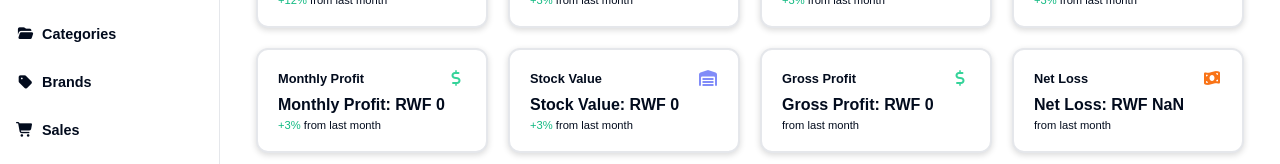
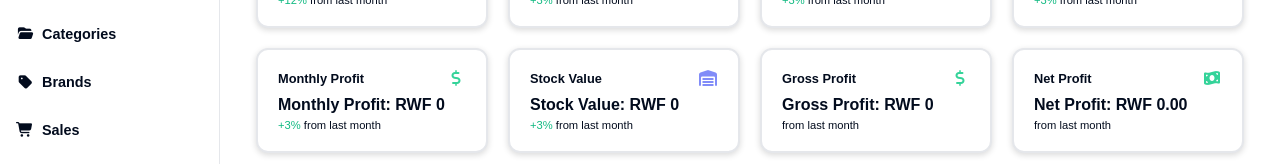
Before and after one commit to PrinceCuthbert/Inventory-Management-System, a React (Vite) app: page /HomePage/dashboard in a window 1280 px wide. Shown: the part 257-421 px from the top of the page. Built offline with nearby package versions, Linux system fonts and the light colour scheme.

Commit message:
Matched the cards in dashboard with the actual a

```diff
--- a/src/hooks/useNetProfit.js
+++ b/src/hooks/useNetProfit.js
@@ -5,7 +5,7 @@ import { useExpenses } from "./useExpenses"; // your expenses hook
 
 export function useNetProfit(sales, products, expenses) {
   const { total: grossProfit } = useProfit(sales, products);
-  const { total: totalExpenses } = useExpenses(expenses);
+  const { total: totalExpenses } = useExpenses(expenses || []);
 
   return useMemo(() => {
     const netProfit = grossProfit - totalExpenses;
--- a/src/pages/Dashboard.jsx
+++ b/src/pages/Dashboard.jsx
@@ -8,9 +8,11 @@ import StockDoughnutChart from "@/components/chartjs/StockDoughnutChart"; // Pay
 import "@/css/dashboard.css";
 import StatCard from "@/components/statCard";
 import { calculateProfit } from "@/utils/profitUtils";
+import { useProfit } from "@/hooks/useProfit";
 
 import { useNetProfit } from "@/hooks/useNetProfit";
-// import { useExpenses } from "@/hooks/useExpenses"; // to pass expenses
+import { useExpenses } from "@/hooks/useExpenses";
+// // to pass expenses
 
 import { useOutletContext } from "react-router-dom";
 
@@ -24,19 +26,26 @@ const Dashboard = () => {
   } = useOutletContext();
 
   // Gross Profit
-  const { profitLabel, displayAmount: grossProfitDisplay } = calculateProfit(
-    sales,
-    products
-  );
+  const {
+    displayAmount: grossProfitDisplay,
+    profitLabel,
+    totalProfit: grossProfit,
+  } = useProfit(sales, products);
+
+  const { total: totalExpenses } = useExpenses(expenses || []);
+  const netProfit = grossProfit - totalExpenses;
 
   console.log("Expenses inside Dashboard:", expenses);
 
   // Net Profit
-  const {
-    netProfit,
-    displayAmount: netProfitDisplay,
-    label: netProfitLabel,
-  } = useNetProfit(sales, products, expenses);
+  // const {
+  //   netProfit,
+  //   displayAmount: netProfitDisplay,
+  //   label: netProfitLabel,
+  // } = useNetProfit(sales, products, expenses);
+
+  const netProfitDisplay = Math.abs(netProfit).toFixed(2);
+  const netProfitLabel = netProfit >= 0 ? "Net Profit" : "Net Loss";
 
   // ✅ Dynamic stats
   const totalProducts = products.length;
@@ -91,7 +100,13 @@ const Dashboard = () => {
     );
   }, [products]);
 
-  // console.log("Expenses:", expenses);
+  // const { total: grossProfit } = useProfit(sales, products);
+  // const { total: totalExpenses } = useExpenses(expenses || []);
+
+  console.log("Gross Profit:", grossProfit);
+  console.log("Total Expenses:", totalExpenses);
+  console.log("Net Profit:", grossProfit - totalExpenses);
+
   return (
     <div className="dashboard-container">
       <h1 className="dashboard-title">Admin Dashboard</h1>
@@ -118,9 +133,17 @@ const Dashboard = () => {
           color="#4ade80"
           percentageColor="#10b981"
         />
+        {/* <StatCard
+          title="Total Sales"
+          value={salesThisMonth.length}
+          icon="fa-shopping-cart"
+          percentage="+3%"
+          color="#c084fc"
+          percentageColor="#10b981"
+        /> */}
         <StatCard
           title="Total Sales"
-          value={salesThisMonth.length}
+          value={sales.length}
           icon="fa-shopping-cart"
           percentage="+3%"
           color="#c084fc"
@@ -154,20 +177,19 @@ const Dashboard = () => {
           percentageColor="#10b981"
         />
         <StatCard
-          title="Gross Profit"
+          title={profitLabel}
           value={grossProfitDisplay}
           currency="RWF "
           icon="fa-dollar-sign"
           color="#34d399"
-          // percentageColor="#10b981"
         />
         {/* ✅ Net Profit Card */}
         <StatCard
-          title={netProfitLabel}
-          value={netProfitDisplay}
+          title={netProfitLabel} // "Net Profit" or "Net Loss"
+          value={netProfitDisplay} // already formatted string
           currency="RWF "
           icon="fa-money-bill-wave"
-          color="#f97316"
+          color={netProfit >= 0 ? "#34d399" : "#f87171"} // green if profit, red if loss
         />
       </div>
 
```
Also changed, not shown: src/utils/expenseUtils.js (+26 -0 lines).
